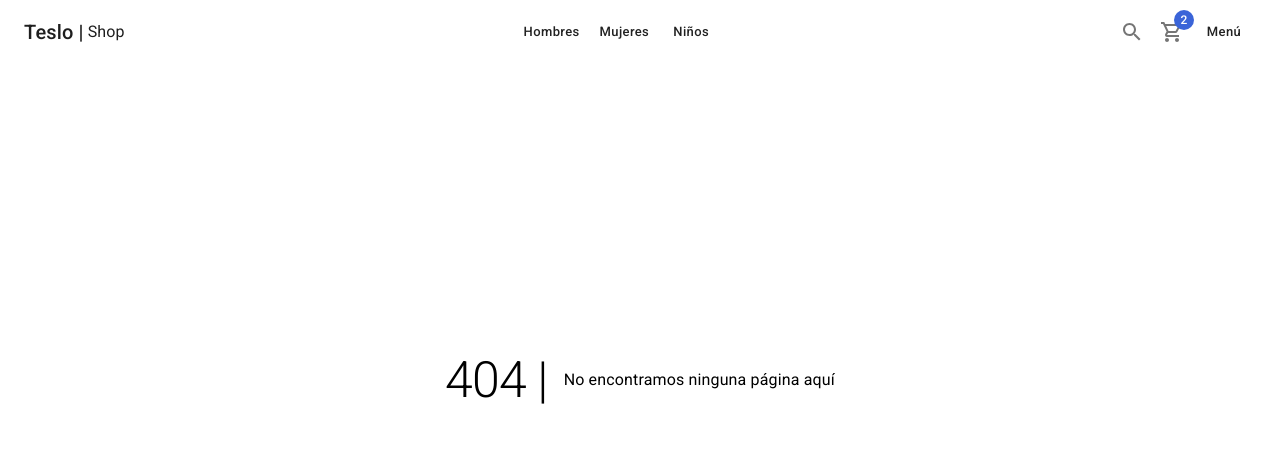
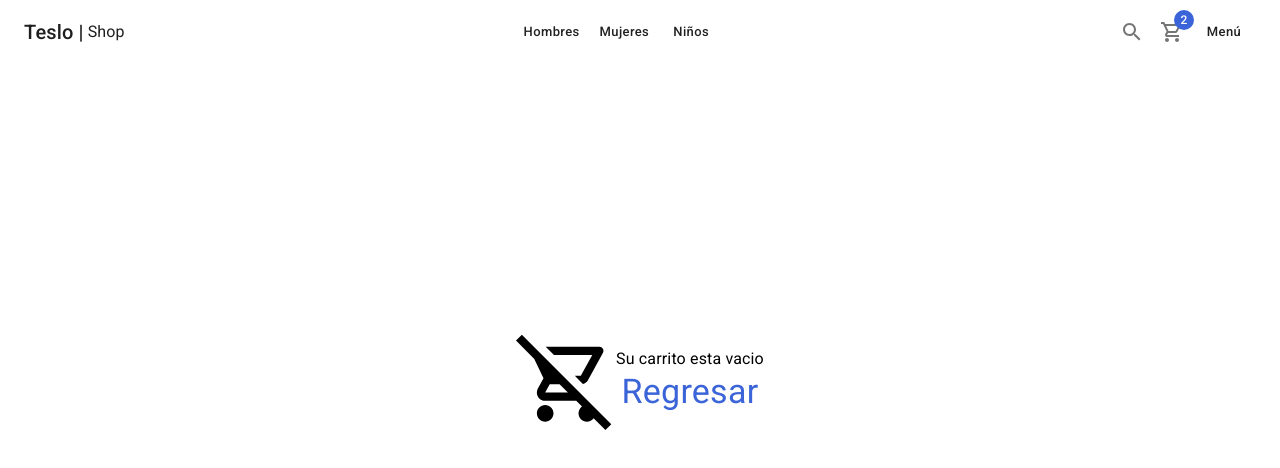
Before and after one commit to vhalvarez/teslo-shop-nextjs, a Next.js app: page /cart/empty in a window 1280 px wide. Before the commit this address had no page. Shown: the top 468 px of the page. Built offline with nearby package versions, Linux system fonts and the light colour scheme.

Commit message:
Creamos la pagina empty del carrito

```diff
--- /dev/null
+++ b/pages/cart/empty.tsx
@@ -0,0 +1,33 @@
+import NextLink from "next/link";
+import { RemoveShoppingCartOutlined } from "@mui/icons-material";
+import { Box, Link, Typography } from "@mui/material";
+import { ShopLayout } from "../../components/layouts/ShopLayout";
+
+const EmptyPage = () => {
+    return (
+        <ShopLayout
+            title="Carrito vacio"
+            pageDescription="No hay articulos en el carrito de compras"
+        >
+            <Box
+                display="flex"
+                justifyContent="center"
+                alignItems="center"
+                height="calc(100vh - 200px)"
+                sx={{ flexDirection: { xs: "column", sm: "row" } }}
+            >
+                <RemoveShoppingCartOutlined sx={{ fontSize: 100 }} />
+                <Box display="flex" flexDirection="column" alignItems="center">
+                    <Typography>Su carrito esta vacio</Typography>
+                    <NextLink href="/" passHref>
+                        <Link typography="h4" color="secondary">
+                            Regresar
+                        </Link>
+                    </NextLink>
+                </Box>
+            </Box>
+        </ShopLayout>
+    );
+};
+
+export default EmptyPage;
```
